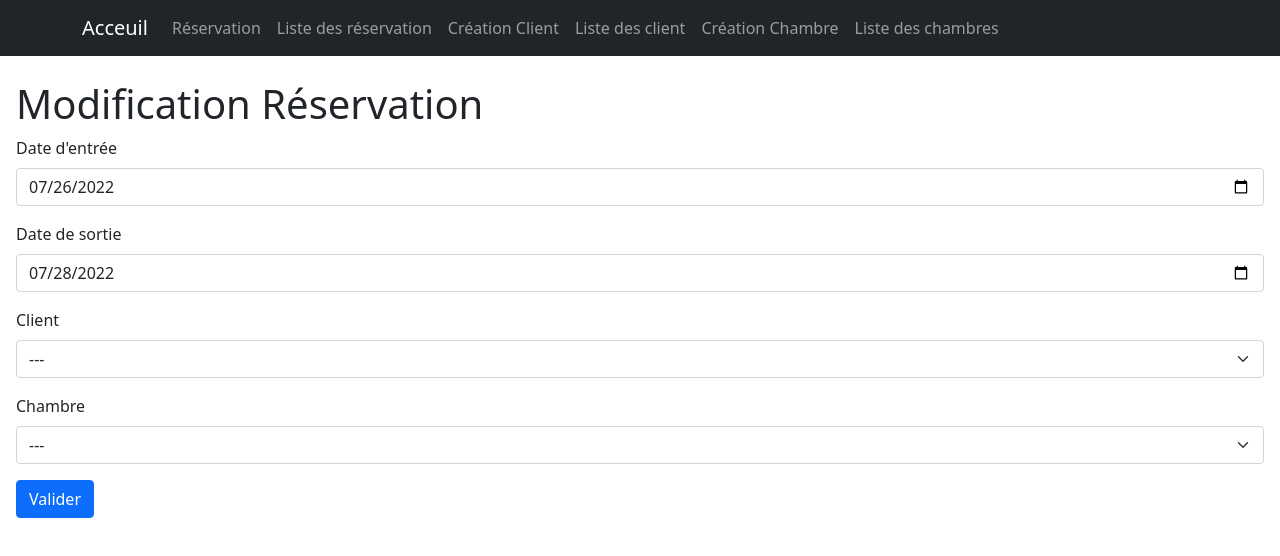
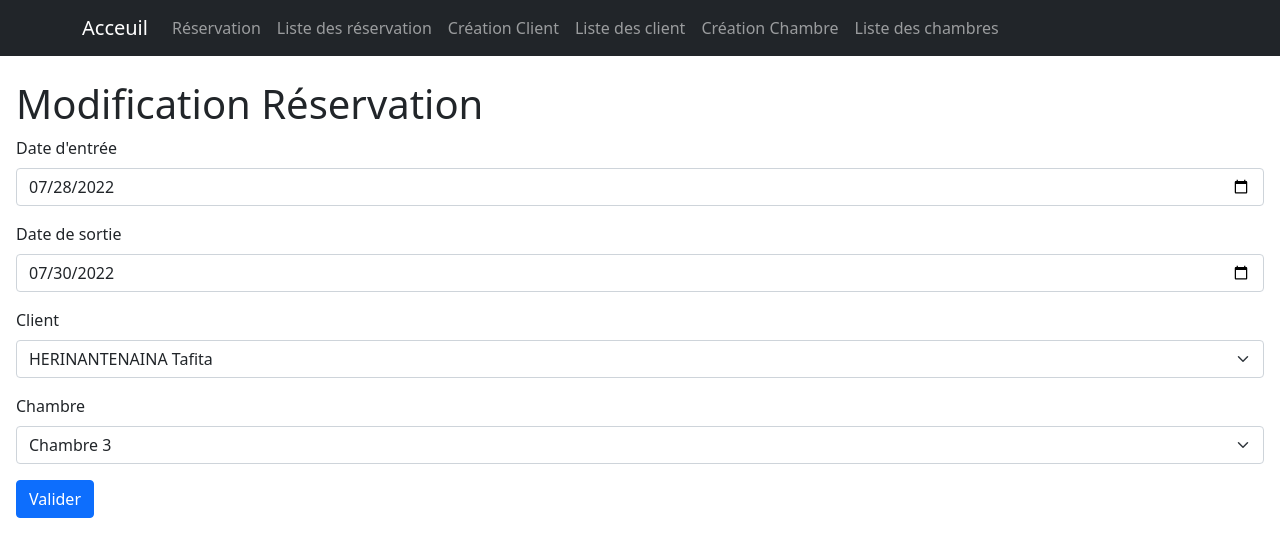
Before and after one commit to tafitahery/hotel-v2, a React (Create React App) app: page /updateReservation/1 in a window 1280 px wide. Shown: the top 556 px of the page. Built offline with nearby package versions, Linux system fonts and the light colour scheme; data requests are answered from the project's data file.

Commit message:
CRUD UPDATE Reservation part 2

```diff
--- a/src/assets/db.json
+++ b/src/assets/db.json
@@ -3,7 +3,7 @@
     {
       "firstName": "Tafita",
       "lastName": "HERINANTENAINA",
-      "address": "tana",
+      "address": "67HA",
       "idCard": "224677816520",
       "phone": "+261345267580",
       "id": 1
@@ -38,10 +38,10 @@
   ],
   "reservations": [
     {
-      "dateIn": "2022-07-26",
-      "dateOut": "2022-07-28",
+      "dateIn": "2022-07-28",
+      "dateOut": "2022-07-30",
       "clientId": "1",
-      "roomId": "1",
+      "roomId": "3",
       "id": 1
     }
   ]
--- a/src/pages/UpdateReservation/index.jsx
+++ b/src/pages/UpdateReservation/index.jsx
@@ -1,6 +1,7 @@
+import axios from 'axios';
 import React, { useState, useEffect } from 'react';
 import { Form, Button } from 'react-bootstrap';
-import { useParams } from 'react-router-dom';
+import { useNavigate, useParams } from 'react-router-dom';
 
 import { getData } from '../../utils/data';
 
@@ -18,7 +19,6 @@ const UpdateReservation = () => {
   const [roomId, setRoomId] = useState('');
   const [clients, setClients] = useState([]);
   const [rooms, setRooms] = useState([]);
-  const [availableRoomId, setAvailableRoomId] = useState([]);
 
   const { id } = useParams();
 
@@ -33,35 +33,30 @@ const UpdateReservation = () => {
   }, []);
 
   useEffect(() => {
-    getData('http://localhost:4000/rooms').then((res) => {
-      let tmp = [];
-      availableRoomId.forEach((id) =>
-        res.forEach((elt) => elt.id === parseInt(id) && tmp.push(elt))
-      );
-      setRooms(tmp);
-    });
-  }, [availableRoomId]);
+    getData('http://localhost:4000/rooms').then((res) => setRooms(res));
+  }, []);
 
-  useEffect(() => {
-    getData('http://localhost:4000/reservations').then((res) =>
-      setAvailableRoomId(
-        res.reduce(
-          (acc, elt) =>
-            (new Date(elt.dateIn) <= new Date(dateIn) &&
-              new Date(elt.dateOut) >= new Date(dateIn)) ||
-            new Date(elt.dateIn) <= new Date(dateOut)
-              ? acc
-              : [...acc, elt.roomId],
-          []
-        )
-      )
-    );
-  }, [dateIn, dateOut]);
+  const navigate = useNavigate();
+
+  const handleSubmit = (e) => {
+    e.preventDefault();
+
+    const data = {
+      dateIn: dateIn ? dateIn : reservation.dateIn,
+      dateOut: dateOut ? dateOut : reservation.dateOut,
+      clientId: clientId ? clientId : reservation.clientId,
+      roomId: roomId ? roomId : reservation.roomId,
+    };
+
+    axios.put('http://localhost:4000/reservations/' + id, data);
+
+    navigate('/listReservations');
+  };
 
   return (
     <div className="mt-4 ms-3 me-3">
       <h1>Modification Réservation</h1>
-      <Form>
+      <Form onSubmit={handleSubmit}>
         <Form.Group className="mb-3" controlId="date-in">
           <Form.Label>Date d'entrée</Form.Label>
           <Form.Control
@@ -86,7 +81,7 @@ const UpdateReservation = () => {
           <Form.Label>Client</Form.Label>
           <Form.Select
             required
-            value={clientId}
+            value={clientId ? clientId : reservation.clientId}
             onChange={(e) => setClientId(e.target.value)}
           >
             <option value=""> --- </option>
@@ -99,10 +94,9 @@ const UpdateReservation = () => {
           <Form.Label>Chambre</Form.Label>
           <Form.Select
             required
-            value={roomId}
+            value={roomId ? roomId : reservation.roomId}
             onChange={(e) => setRoomId(e.target.value)}
           >
-            <option value=""> --- </option>
             <option value=""> --- </option>
             {rooms.map(({ id, name }) => (
               <option value={id} key={id}>
```
